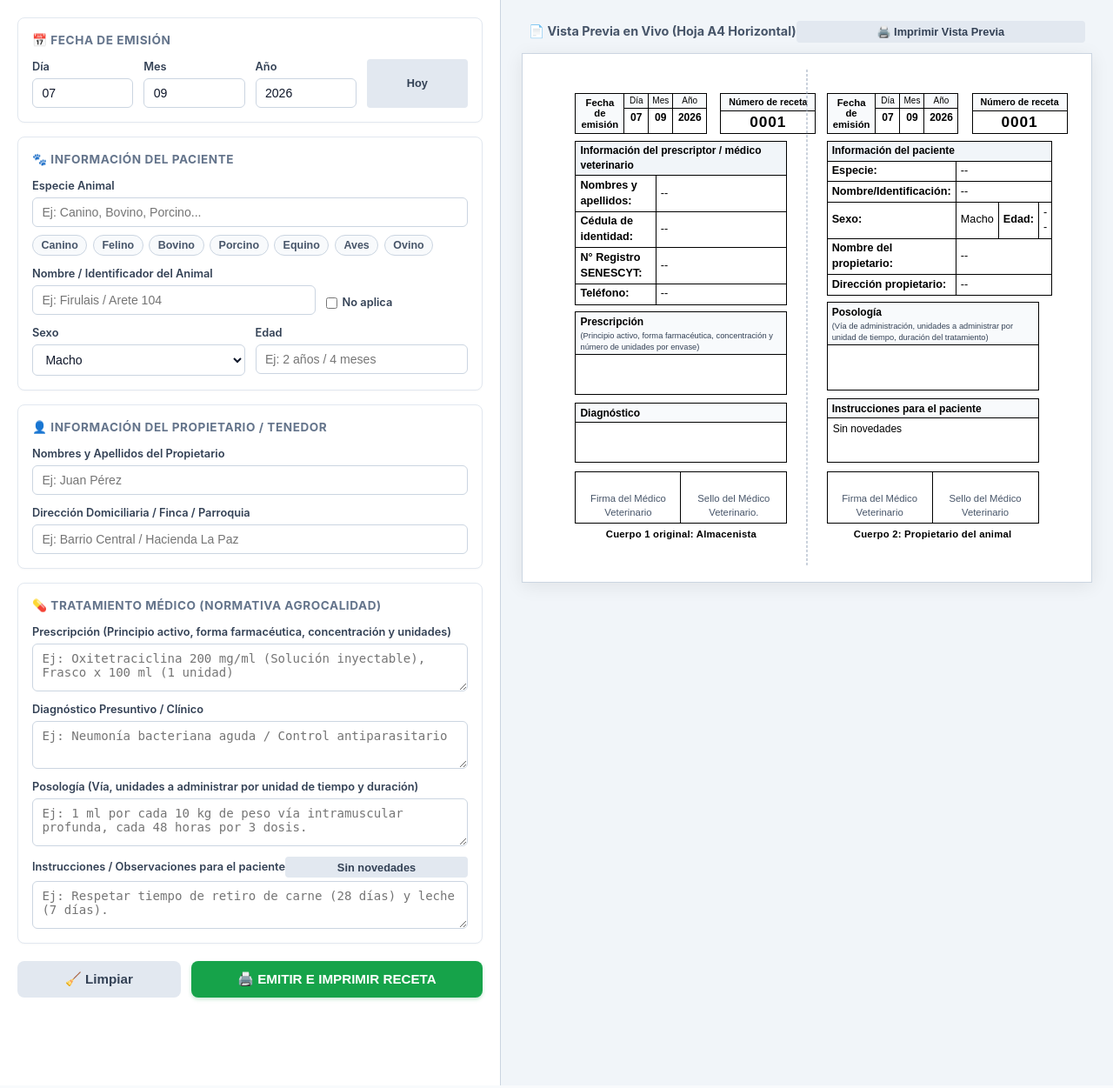
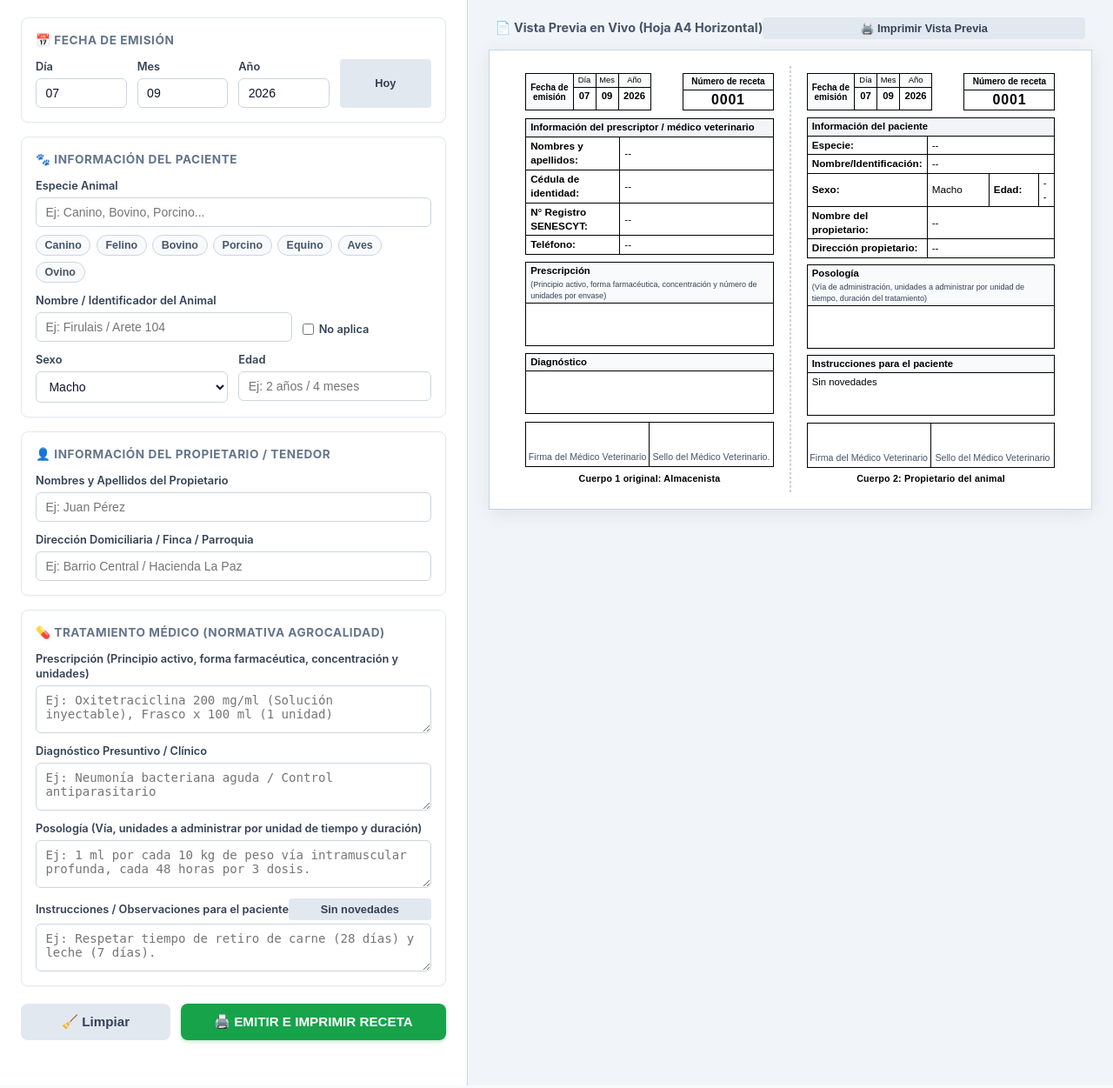
Before and after one commit to Klopezxd/vet-prescription-generator, a Python web app: template src/templates/index.html in a window 1280 px wide. Shown: the part 58-1309 px from the top of the page at 87% size. Run offline with Jinja, Linux system fonts and the light colour scheme; the template is opened without the code that fills it, so the values that code supplies are empty.

Commit message:
feat(ui): launch maximized by default and provide responsive prescription layout without distortion

```diff
--- a/src/static/css/app.css
+++ b/src/static/css/app.css
@@ -93,12 +93,12 @@ body {
 }
 
 .left-panel {
-    width: 45%;
+    width: 42%;
     min-width: 480px;
-    max-width: 620px;
+    max-width: 680px;
     height: 100%;
     overflow-y: auto;
-    padding: 1.25rem;
+    padding: 1.25rem 1.5rem;
     border-right: 1px solid var(--border-color);
     background: #ffffff;
 }
@@ -107,11 +107,38 @@ body {
     flex: 1;
     height: 100%;
     overflow-y: auto;
-    padding: 1.5rem;
+    overflow-x: auto;
+    padding: 1.25rem 1.5rem;
     background: #f1f5f9;
     display: flex;
     flex-direction: column;
     align-items: center;
+}
+
+/* Responsividad para pantallas medianas / notebooks */
+@media (max-width: 1180px) {
+    .main-container {
+        flex-direction: column;
+        height: auto;
+        overflow-y: visible;
+    }
+
+    .left-panel {
+        width: 100%;
+        min-width: 100%;
+        max-width: 100%;
+        height: auto;
+        border-right: none;
+        border-bottom: 1px solid var(--border-color);
+        overflow-y: visible;
+    }
+
+    .right-panel {
+        width: 100%;
+        height: auto;
+        padding: 1.5rem 0.5rem;
+        overflow-x: auto;
+    }
 }
 
 /* Vistas Alternativas (Historial y Configuración) */
@@ -302,15 +329,16 @@ body {
 .prescription-sheet {
     background: #ffffff;
     width: 100%;
-    max-width: 1020px;
-    aspect-ratio: 1.414 / 1; /* Proporción A4 apaisado */
-    padding: 12mm 10mm;
+    max-width: 980px;
+    min-width: 680px;
+    padding: 7mm 6mm;
     box-shadow: 0 4px 20px rgba(0, 0, 0, 0.08);
     display: flex;
     position: relative;
     border: 1px solid #cbd5e1;
     color: #000000;
     font-family: Arial, Helvetica, sans-serif;
+    box-sizing: border-box;
 }
 
 /* División central para corte manual */
@@ -328,7 +356,9 @@ body {
     width: 50%;
     display: flex;
     flex-direction: column;
-    padding: 0 6mm;
+    justify-content: space-between;
+    padding: 0 5mm;
+    box-sizing: border-box;
 }
 
 /* Tablas con bordes negros oficiales */
@@ -336,12 +366,12 @@ body {
     width: 100%;
     border-collapse: collapse;
     margin-bottom: 2mm;
-    font-size: 9.5pt;
+    font-size: 8.8pt;
 }
 
 .agro-table th, .agro-table td {
     border: 1.2px solid #000000;
-    padding: 2.5px 5px;
+    padding: 2px 5px;
     vertical-align: middle;
 }
 
@@ -349,7 +379,7 @@ body {
     background-color: #f1f5f9;
     font-weight: bold;
     text-align: left;
-    font-size: 9pt;
+    font-size: 8.5pt;
 }
 
 .center-text {
@@ -361,18 +391,18 @@ body {
     display: flex;
     justify-content: space-between;
     align-items: stretch;
-    gap: 4mm;
+    gap: 3mm;
     margin-bottom: 2mm;
 }
 
 .box-fecha {
     border: 1.2px solid #000;
     display: flex;
-    font-size: 8.5pt;
+    font-size: 8pt;
 }
 
 .box-fecha-label {
-    padding: 4px 6px;
+    padding: 3px 5px;
     font-weight: bold;
     display: flex;
     align-items: center;
@@ -380,6 +410,7 @@ body {
     background: #f8fafc;
     text-align: center;
     line-height: 1.1;
+    font-size: 7.5pt;
 }
 
 .box-fecha-cols {
@@ -390,17 +421,17 @@ body {
     display: flex;
     flex-direction: column;
     border-right: 1.2px solid #000;
-    min-width: 28px;
+    min-width: 26px;
     text-align: center;
 }
 
 .date-col:last-child {
     border-right: none;
-    min-width: 38px;
+    min-width: 36px;
 }
 
 .date-title {
-    font-size: 7.5pt;
+    font-size: 7pt;
     border-bottom: 1px solid #000;
     padding: 1px 0;
     background: #f8fafc;
@@ -409,19 +440,19 @@ body {
 .date-value {
     padding: 2px 0;
     font-weight: bold;
-    font-size: 9pt;
+    font-size: 8.5pt;
 }
 
 .box-numero {
     border: 1.2px solid #000;
     display: flex;
     flex-direction: column;
-    min-width: 110px;
+    min-width: 105px;
     text-align: center;
 }
 
 .box-numero-label {
-    font-size: 8pt;
+    font-size: 7.5pt;
     font-weight: bold;
     padding: 2px 4px;
     border-bottom: 1px solid #000;
@@ -433,7 +464,7 @@ body {
     display: flex;
     align-items: center;
     justify-content: center;
-    font-size: 13pt;
+    font-size: 12pt;
     font-weight: bold;
     letter-spacing: 0.05em;
 }
@@ -441,41 +472,40 @@ body {
 /* Cajas de Contenido Médico */
 .content-box {
     border: 1.2px solid #000;
-    margin-bottom: 2.5mm;
-    flex-grow: 1;
+    margin-bottom: 2mm;
     display: flex;
     flex-direction: column;
 }
 
 .content-box-title {
     font-weight: bold;
-    font-size: 9pt;
-    padding: 3px 5px 1px 5px;
+    font-size: 8.5pt;
+    padding: 2px 5px 1px 5px;
     background: #f8fafc;
     border-bottom: 1px solid #000;
 }
 
 .content-box-subtitle {
-    font-size: 7pt;
+    font-size: 6.8pt;
     font-weight: normal;
     color: #334155;
     margin-top: 1px;
 }
 
 .content-box-body {
-    padding: 4px 6px;
-    font-size: 9pt;
-    flex: 1;
+    padding: 3px 5px;
+    font-size: 8.5pt;
+    line-height: 1.25;
+    min-height: 48px;
     white-space: pre-wrap;
     word-break: break-word;
-    min-height: 45px;
 }
 
 /* Área de Firmas y Sellos */
 .signature-box {
     border: 1.2px solid #000;
     display: flex;
-    height: 60px;
+    height: 52px;
     margin-bottom: 1.5mm;
 }
 
@@ -485,7 +515,7 @@ body {
     align-items: flex-end;
     justify-content: center;
     padding-bottom: 3px;
-    font-size: 8.5pt;
+    font-size: 8pt;
     color: #475569;
     border-right: 1.2px solid #000;
     text-align: center;
@@ -498,7 +528,7 @@ body {
 /* Pie de página oficial */
 .body-footer-label {
     text-align: center;
-    font-size: 8.5pt;
+    font-size: 8pt;
     font-weight: bold;
     letter-spacing: 0.02em;
     color: #000000;
```
Also changed, not shown: 1 other file.
